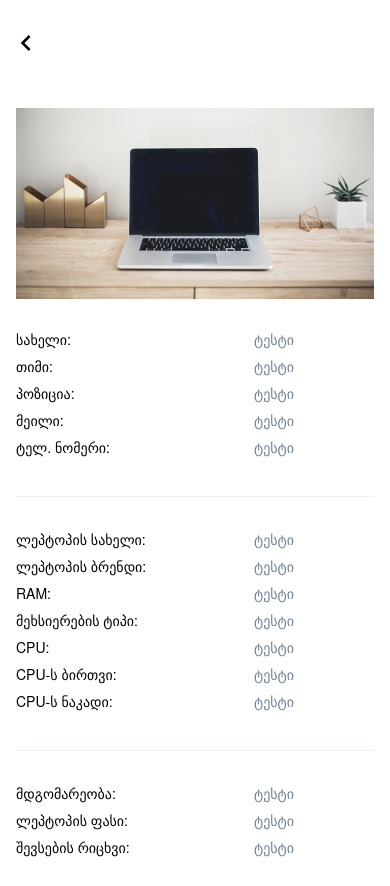
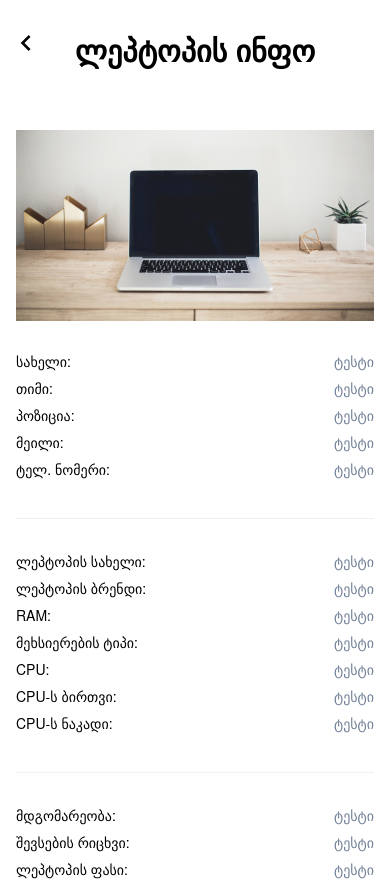
Before and after one commit to berukashvili/redberry-app, a React (Create React App) app: page /details in a window 390 px wide. Before the commit the page ends 864 px from the top, so only its background shows below. Built offline with nearby package versions, Linux system fonts and the light colour scheme; a web font is replaced by a local one.

Commit message:
layout: add responsiveness mobile details page

```diff
--- /dev/null
+++ b/src/components/DetailsList.jsx
@@ -0,0 +1,30 @@
+import React from 'react';
+import { Flex, Text } from '@chakra-ui/react';
+
+const DetailsList = ({ index, justify, w, w2, mr, mb, ml }) => {
+  const itemList = [
+    ['სახელი:', 'თიმი:', 'პოზიცია:', 'მეილი:', 'ტელ. ნომერი:'],
+    ['ლეპტოპის სახელი:', 'ლეპტოპის ბრენდი:', 'RAM:', 'მეხსიერების ტიპი:'],
+    ['CPU:', 'CPU-ს ბირთვი:', 'CPU-ს ნაკადი:'],
+    ['მდგომარეობა:', 'შევსების რიცხვი:'],
+    ['ლეპტოპის ფასი:'],
+  ];
+  return (
+    <Flex direction="column" w={w2}>
+      {itemList[index].map((item, i) => {
+        return (
+          <Flex justify={justify} w={w} key={i}>
+            <Text fontSize={['14px', '22px']} mr={mr} mb={['6px', '16px']}>
+              {item}
+            </Text>
+            <Text fontSize={['14px', '22px']} color="gray.500" ml={ml}>
+              ტესტი
+            </Text>
+          </Flex>
+        );
+      })}
+    </Flex>
+  );
+};
+
+export default DetailsList;
--- a/src/components/Picture.jsx
+++ b/src/components/Picture.jsx
@@ -2,7 +2,6 @@ import React from 'react';
 import { Box, Image } from '@chakra-ui/react';
 
 const Picture = ({ display, boxSize, src, mb, mt, zIndex }) => {
-  console.log(display);
   return (
     <Box boxSize={boxSize} mb={mb} mt={mt} display={display} zIndex={zIndex}>
       <Image objectFit="cover" src={src} alt="mobile image upload rectangle" />
--- a/src/pages/Details.jsx
+++ b/src/pages/Details.jsx
@@ -1,70 +1,62 @@
 import React from 'react';
-import { Flex, Box, Image, Text, Divider } from '@chakra-ui/react';
+import { Flex, Divider } from '@chakra-ui/react';
 import Header from 'components/Header';
+import Picture from 'components/Picture';
+import DetailsList from 'components/DetailsList';
 
 const Details = () => {
-  const mainList = [
-    ['სახელი:', 'თიმი:', 'პოზიცია:', 'მეილი:', 'ტელ. ნომერი:'],
-    [
-      'ლეპტოპის სახელი:',
-      'ლეპტოპის ბრენდი:',
-      'RAM:',
-      'მეხსიერების ტიპი:',
-      'CPU:',
-      'CPU-ს ბირთვი:',
-      'CPU-ს ნაკადი:',
-    ],
-    ['მდგომარეობა:', 'ლეპტოპის ფასი:', 'შევსების რიცხვი:'],
-  ];
-
   return (
     <Flex direction="column" align="center">
-      <Header />
-      <Box boxSize="100%" mt="18px" mb="30px">
-        <Image
-          objectFit="cover"
+      <Header text1="ლეპტოპის ინფო" />
+      <Flex direction={['column', 'row']} align="center" w="100%">
+        <Picture
           src="./images/mobile-details-hero.png"
           alt="mobile hero image"
+          display={['inline', 'none']}
+          boxSize="100%"
+          mb="30px"
         />
-      </Box>
-      {mainList[0].map((item, i) => {
-        return (
-          <Flex justify="space-between" width="100%" key={i}>
-            <Text fontSize="14px" mb="6px">
-              {item}
-            </Text>
-            <Text fontSize="14px" color="gray.500" mr="80px">
-              ტესტი
-            </Text>
-          </Flex>
-        );
-      })}
-      <Divider bg="black" orientation="horizontal" my="32px" />
-      {mainList[1].map((item, i) => {
-        return (
-          <Flex justify="space-between" width="100%" key={i}>
-            <Text fontSize="14px" mb="6px">
-              {item}
-            </Text>
-            <Text fontSize="14px" color="gray.500" mr="80px">
-              ტესტი
-            </Text>
-          </Flex>
-        );
-      })}
-      <Divider bg="black" orientation="horizontal" my="32px" />
-      {mainList[2].map((item, i) => {
-        return (
-          <Flex justify="space-between" width="100%" key={i}>
-            <Text fontSize="14px" mb="6px">
-              {item}
-            </Text>
-            <Text fontSize="14px" color="gray.500" mr="80px">
-              ტესტი
-            </Text>
-          </Flex>
-        );
-      })}
+        <Picture
+          src="./images/desktop-details-hero.png"
+          alt="desktop hero image"
+          display={['none', 'inline']}
+          boxSize="100%"
+          mt="18px"
+          mb="30px"
+        />
+        <DetailsList
+          index={[0]}
+          justify={['space-between', '']}
+          mr={['100px', '100px']}
+          w2={['100%', '35%']}
+        />
+      </Flex>
+      <Divider orientation="horizontal" bg="black" my="32px" />
+      <Flex direction={['column', 'row']} justify="space-between" w="100%">
+        <DetailsList
+          index={[1]}
+          justify="space-between"
+          mr={['80px', '50px']}
+          w="100%"
+        />
+        <DetailsList
+          index={[2]}
+          justify="space-between"
+          ml={['0', '35px']}
+          w={[['100%', '']]}
+        />
+      </Flex>
+      <Divider
+        bg="black"
+        orientation="horizontal"
+        my="32px"
+        ml={['0', '10px']}
+        w="100%"
+      />
+      <Flex direction={['column', 'row']} justify="space-between" w="100%">
+        <DetailsList index={[3]} justify="space-between" ml={['0', '70px']} />
+        <DetailsList index={[4]} justify="space-between" ml={['0', '40px']} />
+      </Flex>
     </Flex>
   );
 };
--- a/src/pages/LaptopSpecs.jsx
+++ b/src/pages/LaptopSpecs.jsx
@@ -21,7 +21,7 @@ const LaptopSpecs = () => {
     <Flex direction="column" justify="space-between">
       <Header
         text1="ლეპტოპის მახასიათებლები"
-        text2="ლეპტოპის მახასიათებლები"
+        text2="თანამშრომლების ინფო"
         fontSize="20px"
       />
       <Text fontSize="14" color="gray.400" textAlign="center" mb="30px">
```
Also changed, not shown: public/images/desktop-details-hero.png (added).
